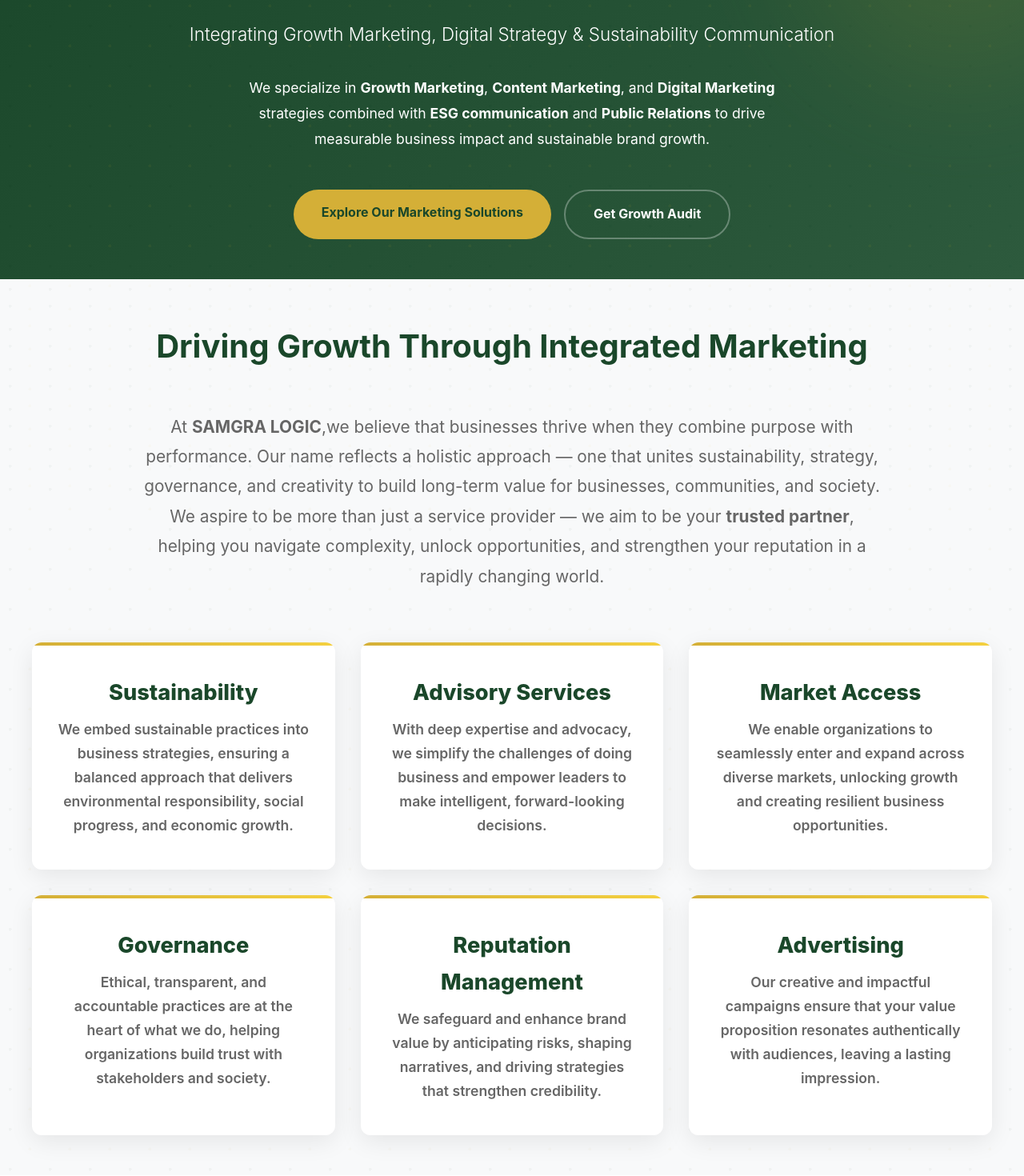
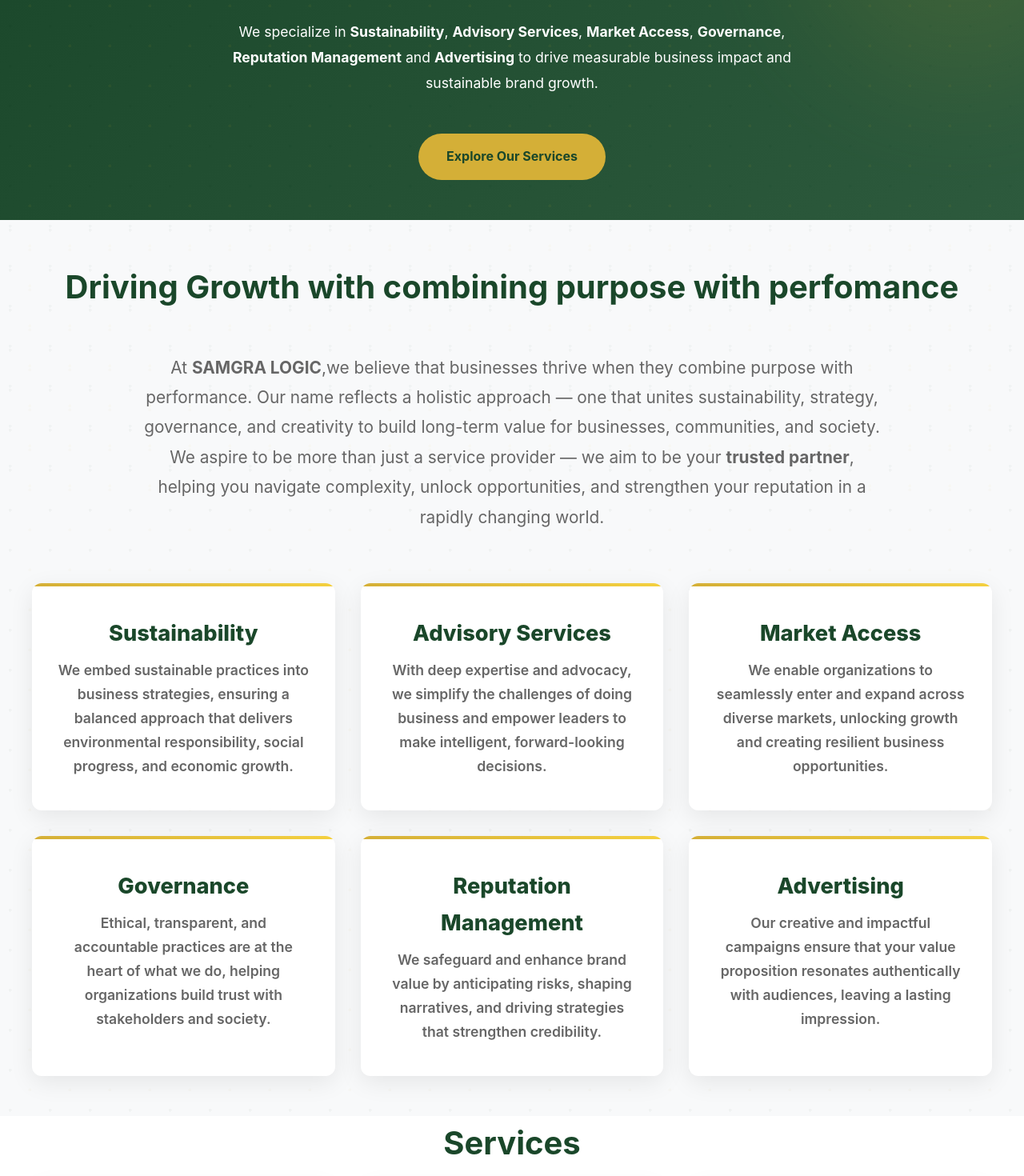
Before and after one commit to Shri0410/SAMGRA-LOGIC, a React (Vite) app: page / in a window 1280 px wide. Shown: the part 180-1650 px from the top of the page at 80% size. Built offline with nearby package versions, Linux system fonts and the light colour scheme.

Commit message:
Varad, client changes

```diff
--- a/src/App.css
+++ b/src/App.css
@@ -219,6 +219,23 @@
   box-shadow: 0 10px 25px rgba(212, 175, 55, 0.3);
 }
 
+.cta-buttons-linkedin{
+  display: flex;
+  gap: 1rem;
+  flex-wrap: wrap;
+  padding: 15px 35px;
+  border-radius: 50px;
+  text-decoration: none;
+  align-items: center;
+  justify-content: center;
+  background: transparent;
+  color: var(--white);
+  border: 2px solid rgba(255, 255, 255, 0.3);
+}
+.cta-buttons-linkedin:hover {
+  background: rgba(255, 255, 255, 0.1);
+  border-color: var(--white);
+}
 .cta-button-secondary {
   display: flex;
   gap: 1rem;
@@ -311,7 +328,6 @@
 
 /* Focus Areas */
 .focus-areas {
-  padding: 50px 2rem;
   background: var(--white);
 }
 
@@ -322,10 +338,12 @@
   color: var(--primary-green);
   margin-bottom: 3rem;
 }
+
 .focus-title {
   text-align: center;
   font-size: 2.5rem;
   font-weight: 700;
+  margin-bottom: 15px;
   color: var(--primary-green);
 }
 .audi-title {
@@ -803,11 +821,11 @@
 }
 
 .footer-main {
-  display: grid;
-  grid-template-columns: 1fr 2fr;
-  gap: 4rem;
-  margin-bottom: 3rem;
-  border-bottom: 1px solid var(--border-light);
+  display: flex;
+  align-items: center;
+  justify-content: space-evenly;
+  gap: 25rem;
+  flex-wrap: wrap;
 }
 
 .footer-brand h3 {
@@ -874,9 +892,8 @@
 }
 
 .footer-links {
-  display: grid;
-  grid-template-columns: repeat(3, 1fr);
-  gap: 2rem;
+  display: flex;
+align-items: center;
 }
 
 .footer-column h4 {
@@ -899,8 +916,11 @@
 }
 
 .footer-column ul {
+  display: flex;
+  gap: 2rem;
   list-style: none;
-}
+  padding: 0;
+  margin: 0;}
 
 .footer-column li {
   margin-bottom: 0.8rem;
@@ -1045,10 +1065,16 @@
     padding: 3rem 1rem 1rem;
   }
 
-  .footer-main {
-    gap: 2rem;
-    margin-bottom: 0rem;
-    padding-bottom: 0rem;
+ .footer-main {
+    flex-direction: column;
+    align-items: center;
+    text-align: center;
+  }
+
+  .footer-column ul {
+    flex-wrap: wrap;
+    justify-content: center;
+    gap: 1.2rem;
   }
 
   .footer-links {
--- a/src/components/CtaSection.jsx
+++ b/src/components/CtaSection.jsx
@@ -6,9 +6,8 @@
       <div className="cta-content">
         <h2 data-aos="fade-up">Ready to Accelerate Your Growth?</h2>
         <p data-aos="fade-up" data-aos-delay="200">
-          Let's combine <strong>Growth Marketing</strong>,{" "}
-          <strong>Digital Strategy</strong>, and{" "}
-          <strong>Sustainability Communication</strong>
+          Let's partner <strong>SAMGRA LOGIC</strong>{" "}
+
           to drive meaningful results for your business.
         </p>
         <div
@@ -16,8 +15,11 @@
           data-aos="fade-up"
           data-aos-delay="300"
         >
-          <a href="#contact" className="cta-button">
-            Start Your Growth Journey
+          <a href="http://linkedin.com/in/samgra-logic-696aa738b" className="cta-buttons-linkedin">
+            <svg xmlns="http://www.w3.org/2000/svg" width="16" height="16" fill="currentColor" class="bi bi-linkedin" viewBox="0 0 16 16">
+              <path d="M0 1.146C0 .513.526 0 1.175 0h13.65C15.474 0 16 .513 16 1.146v13.708c0 .633-.526 1.146-1.175 1.146H1.175C.526 16 0 15.487 0 14.854zm4.943 12.248V6.169H2.542v7.225zm-1.2-8.212c.837 0 1.358-.554 1.358-1.248-.015-.709-.52-1.248-1.342-1.248S2.4 3.226 2.4 3.934c0 .694.521 1.248 1.327 1.248zm4.908 8.212V9.359c0-.216.016-.432.08-.586.173-.431.568-.878 1.232-.878.869 0 1.216.662 1.216 1.634v3.865h2.401V9.25c0-2.22-1.184-3.252-2.764-3.252-1.274 0-1.845.7-2.165 1.193v.025h-.016l.016-.025V6.169h-2.4c.03.678 0 7.225 0 7.225z"/>
+            </svg>
+            Linkedin
           </a>
 
           <a
--- a/src/components/FocusAreas.jsx
+++ b/src/components/FocusAreas.jsx
@@ -90,12 +90,8 @@
     <section className="focus-areas" id="focus">
       <div className="geometric-bg"></div>
       <h2 className="focus-title" data-aos="fade-up">
-        Our Marketing & Communication Solutions
+        Services
       </h2>
-      <p className="section-subtitle" data-aos="fade-up" data-aos-delay="200">
-        Integrated approaches combining growth marketing, digital strategy, and
-        sustainability communication
-      </p>
       <div className="areas-grid">
   {areas.map((area, index) => (
     <div
--- a/src/components/Footer.jsx
+++ b/src/components/Footer.jsx
@@ -8,71 +8,21 @@
         <div className="footer-main">
           <div className="footer-brand" data-aos="fade-up">
             <h3>SAMGRA LOGIC</h3>
-            <p className="footer-tagline">
-              Integrating Growth Marketing, Digital Strategy & Sustainability
-              Communication
-            </p>
             <div className="footer-services">
-              <span>Core Services:</span>
-              <div className="service-tags">
-                <span>Growth Marketing</span>
-                <span>Content Marketing</span>
-                <span>Digital Marketing</span>
-                <span>Public Relations</span>
-                <span>ESG Communication</span>
-                <span>Sustainability Marketing</span>
-              </div>
             </div>
           </div>
-
           <div className="footer-links" data-aos="fade-up" data-aos-delay="100">
-            <div className="footer-column">
-              <h4>Marketing Services</h4>
-              <ul>
-                <li>
-                  <a href="#">Growth Marketing</a>
-                </li>
-                <li>
-                  <a href="#">Content Marketing</a>
-                </li>
-                <li>
-                  <a href="#">Digital Marketing</a>
-                </li>
-                <li>
-                  <a href="#">Public Relations</a>
-                </li>
-              </ul>
-            </div>
-
-            <div className="footer-column">
-              <h4>Sustainability</h4>
-              <ul>
-                <li>
-                  <a href="#">ESG Communication</a>
-                </li>
-                <li>
-                  <a href="#">Sustainability Marketing</a>
-                </li>
-                <li>
-                  <a href="#">Impact Reporting</a>
-                </li>
-                <li>
-                  <a href="#">Green Branding</a>
-                </li>
-              </ul>
-            </div>
-
             <div className="footer-column">
               <h4>Resources</h4>
               <ul>
                 <li>
-                  <a href="#">Marketing Insights</a>
+                  <a href="#">Insights</a>
                 </li>
                 <li>
-                  <a href="#">ESG Trends</a>
+                  <a href="#">Trends</a>
                 </li>
                 <li>
-                  <a href="#">Growth Strategies</a>
+                  <a href="#">Strategies</a>
                 </li>
                 <li>
                   <a href="#">Case Studies</a>
@@ -81,24 +31,6 @@
             </div>
           </div>
         </div>
-
-        {/* <div className="footer-cta" data-aos="fade-up" data-aos-delay="200">
-          <div className="cta-content">
-            <h4>Transform Your Marketing Strategy</h4>
-            <p>
-              Get expert insights on Growth Marketing, Digital Strategy, and
-              Sustainability Communication
-            </p>
-            <a
-              href="http://www.samgralogic.com"
-              className="website-link"
-              target="_blank"
-              rel="noopener noreferrer"
-            >
-              Start Your Transformation
-            </a>
-          </div>
-        </div> */}
 
         <div className="footer-bottom">
           <div className="footer-bottom-content">
--- a/src/components/Hero.jsx
+++ b/src/components/Hero.jsx
@@ -8,24 +8,22 @@
         <h1 data-aos="fade-up" data-aos-delay="200">
           SAMGRA LOGIC
         </h1>
-        <p className="hero-subtitle" data-aos="fade-up" data-aos-delay="300">
+        {/* <p className="hero-subtitle" data-aos="fade-up" data-aos-delay="300">
           Integrating Growth Marketing, Digital Strategy & Sustainability
           Communication
-        </p>
+        </p> */}
         <p className="hero-description" data-aos="fade-up" data-aos-delay="400">
-          We specialize in <strong>Growth Marketing</strong>,{" "}
-          <strong>Content Marketing</strong>, and{" "}
-          <strong>Digital Marketing</strong> strategies combined with{" "}
-          <strong>ESG communication</strong> and{" "}
-          <strong>Public Relations</strong> to drive measurable business impact
+          We specialize in <strong>Sustainability</strong>,{" "}
+          <strong>Advisory Services</strong>,{" "}
+          <strong>Market Access</strong>,{" "}
+          <strong>Governance</strong>,{" "}
+          <strong>Reputation Management</strong> and{" "}
+          <strong>Advertising</strong> to drive measurable business impact
           and sustainable brand growth.
         </p>
         <div className="cta-buttons" data-aos="fade-up" data-aos-delay="500">
           <a href="#focus" className="cta-button">
-            Explore Our Marketing Solutions
-          </a>
-          <a href="#contact" className="cta-button cta-button-secondary">
-            Get Growth Audit
+            Explore Our Services
           </a>
         </div>
       </div>
--- a/src/components/Mission.jsx
+++ b/src/components/Mission.jsx
@@ -5,7 +5,7 @@
     <section className="mission" id="mission">
       <div className="geometric-bg"></div>
       <div className="mission-content">
-        <h2 data-aos="fade-up">Driving Growth Through Integrated Marketing</h2>
+        <h2 data-aos="fade-up">Driving Growth with combining purpose with perfomance</h2>
         <p
           data-aos="fade-up"
           data-aos-delay="200"
```
Also changed, not shown: 1 other file (tests, documents, lock files or other folders).
